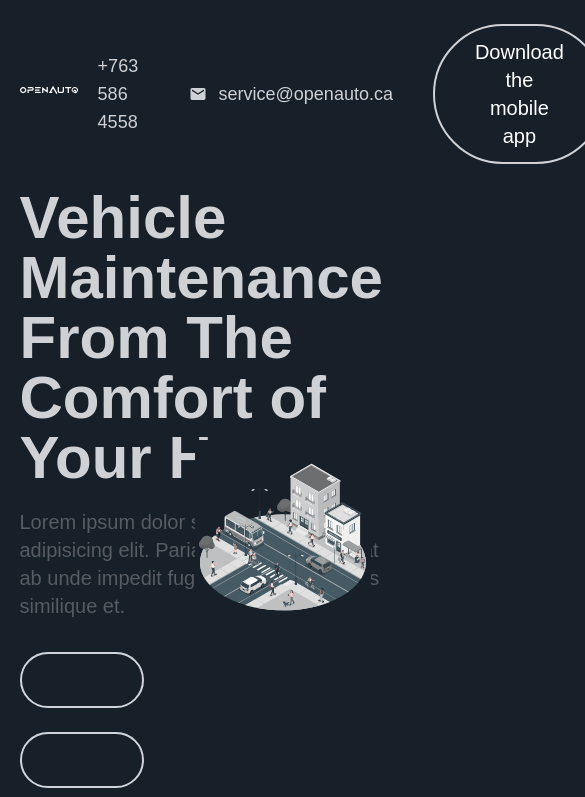
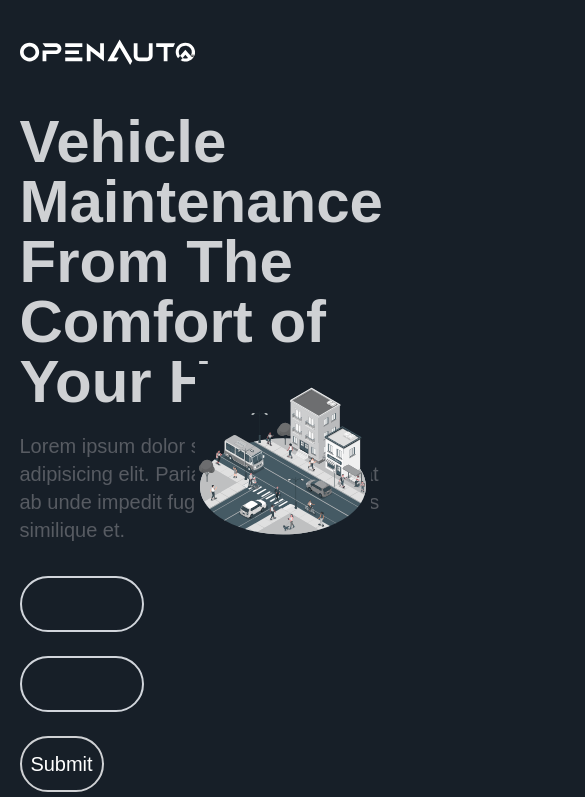
Before and after one commit to AbhiramKrishnaM/openauto-tsk, a React (Vite) app: page / in a window 390 px wide. Shown: the top 797 px of the page, 585 px wide, since content can reach past the window. Built offline with nearby package versions, Linux system fonts and the light colour scheme; some icons are missing.

Commit message:
added navbar responsive

```diff
--- a/src/components/core/Navbar.jsx
+++ b/src/components/core/Navbar.jsx
@@ -5,15 +5,15 @@ import Logo from "@/assets/images/Logo.svg";
 
 function Navbar() {
   return (
-    <div className="flex items-center justify-between my-6">
+    <div className="flex   items-center lg:justify-between my-6">
       <img
         id="logo"
         src={Logo}
         alt="Open auto logo"
-        className="h-14 w-1/6 mb-2 cursor-pointer"
+        className="h-14  w-1/2 lg:w-1/3 xl:w-1/6 mb-2 cursor-pointer"
       />
 
-      <div className="flex items-center gap-10">
+      <div className="hidden xl:flex items-center gap-10">
         <Contact />
         <Button title="Download the mobile app" />
       </div>
```
